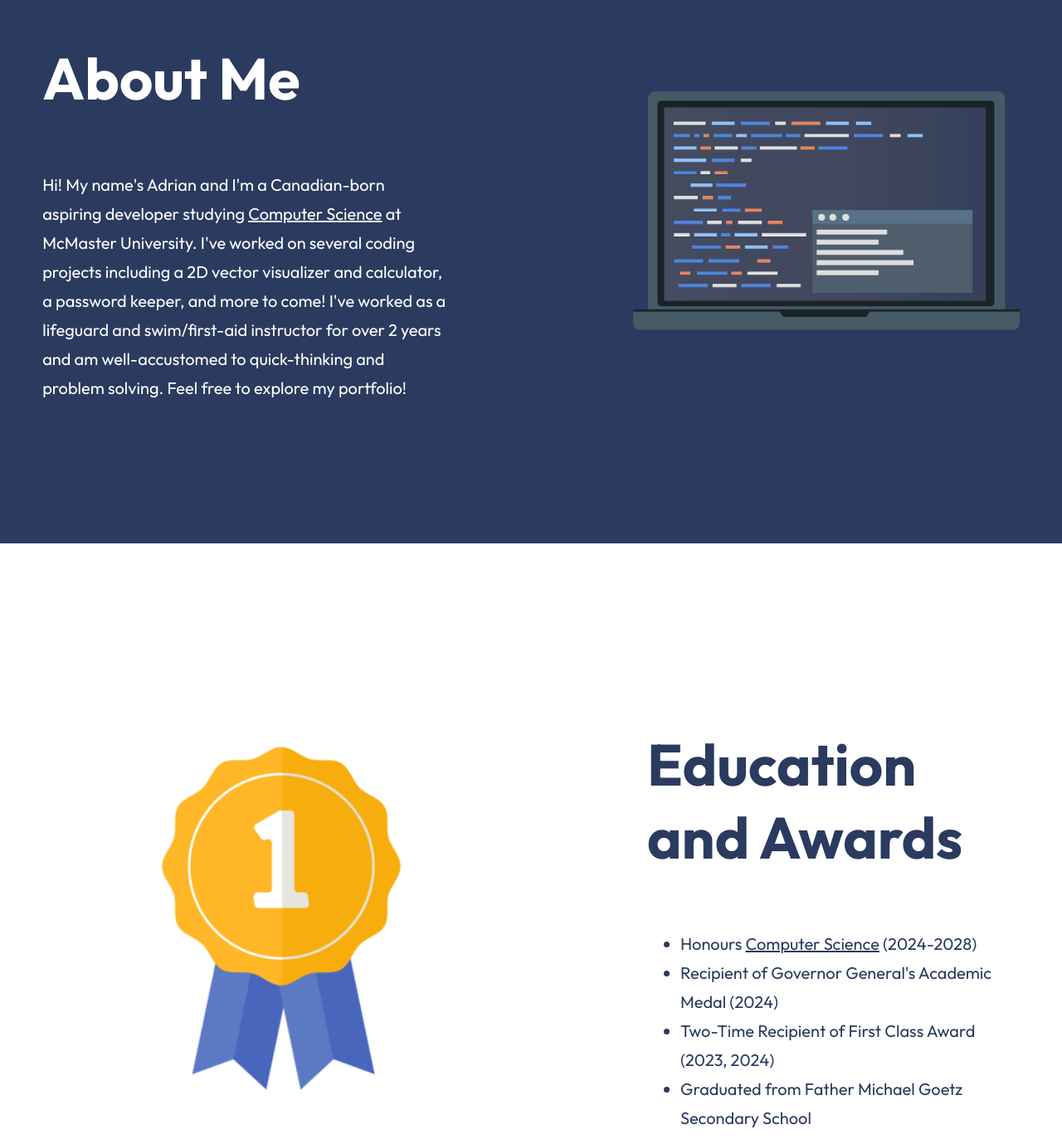
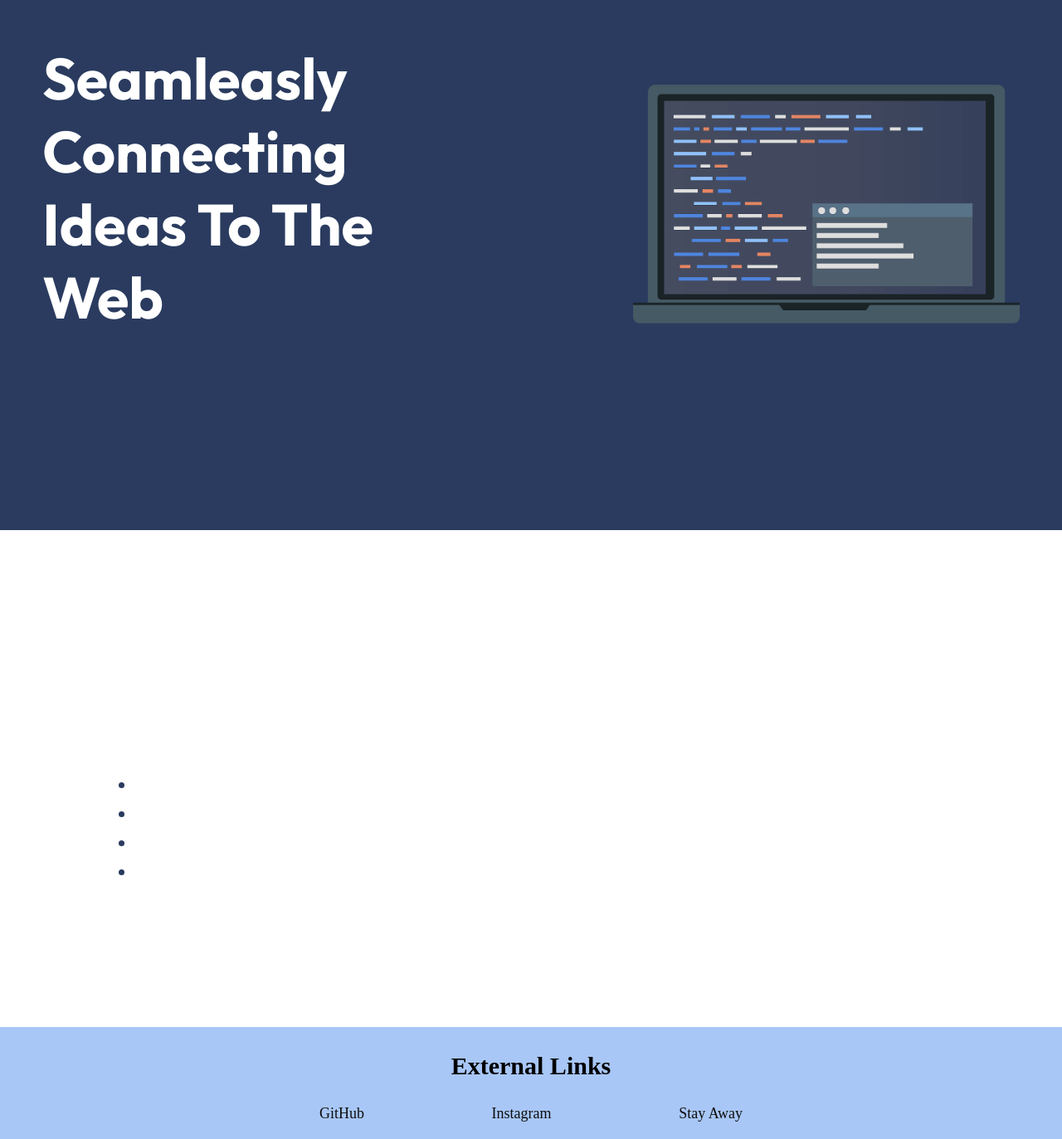
Before and after one commit to liyuxiao2/Web-Fusion, a plain HTML site: page src/index.html in a window 1280 px wide. Shown: the part 247-1620 px from the top of the page at 83% size. Drawn offline with Linux system fonts and the light colour scheme; a web font is replaced by a local one.

Commit message:
I changed the title, and added a slogan.

```diff
--- a/src/index.html
+++ b/src/index.html
@@ -13,7 +13,7 @@ web page and include your name as author.
     <link href="https://fonts.googleapis.com/css2?family=Sour+Gummy:ital,wght@0,100..900;1,100..900&display=swap" rel="stylesheet">
     <link href="https://fonts.googleapis.com/css2?family=Outfit:wght@100..900&display=swap" rel="stylesheet">
     <link href="https://fonts.googleapis.com/css2?family=Funnel+Sans:ital@0;1&display=swap" rel="stylesheet">
-    <title>Adrian's Devfolio</title>
+    <title>Web Fusion</title>
 </head>
 
 <body>
@@ -22,7 +22,7 @@ web page and include your name as author.
     <div id="header">
         <div class="header-logo">
         <img src="images/me1.png" class="header-img">
-        <h2 class="header-title">Adrian's Devfolio</h2>
+        <h2 class="header-title">Web Fusion</h2>
         </div>
         <div class="header-links">
         <a href="./pages/about.html" class="header-link">Home</a>
@@ -35,12 +35,9 @@ web page and include your name as author.
     <div class="odd-slide">
     <div class="slide">
         <div class="odd-slide-text">
-        <h1 class="slide-title">About Me</h1>
+        <h1 class="slide-title">Seamleasly Connecting Ideas To The Web</h1>
         <p class="slide-info">
-            Hi! My name's Adrian and I'm a Canadian-born aspiring developer studying <span class="degree">Computer Science</span> at McMaster University.
-            I've worked on several coding projects including a 2D vector visualizer and calculator, a password keeper, and more to come! I've worked as a
-            lifeguard and swim/first-aid instructor for over 2 years and am well-accustomed to quick-thinking and problem solving. Feel free to explore
-            my portfolio!
+
         </p>
         </div>
         <img src="images/coding-guy.png" class="body-top-img">
@@ -52,15 +49,14 @@ web page and include your name as author.
     <div class="even-slide">
     <div class="slide">
         <div class="even-slide-text" style="order:2">
-        <h1 class="slide-title">Education and Awards</h1>
+        <h1 class="slide-title"></h1>
         <ul class="slide-info">
-            <li>Honours <span class="degree">Computer Science</span> (2024-2028)</li>
-            <li>Recipient of Governor General's Academic Medal (2024)</li>
-            <li>Two-Time Recipient of First Class Award (2023, 2024)</li>
-            <li>Graduated from Father Michael Goetz Secondary School</li>
+            <li><span class="degree"></span></li>
+            <li></li>
+            <li></li>
+            <li></li>
         </ul>
         </div>
-        <img src="images/medal.png" id="medal" style="order:1">
     </div>
     </div>
 
```
